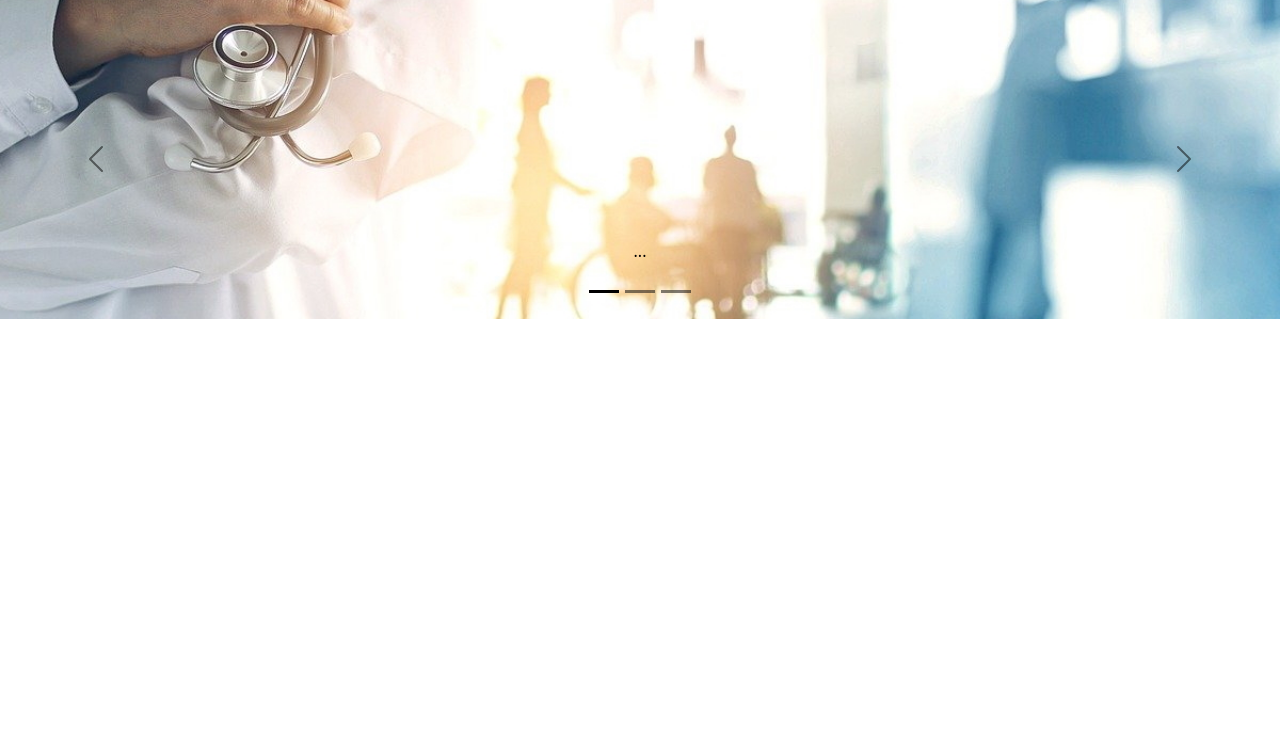
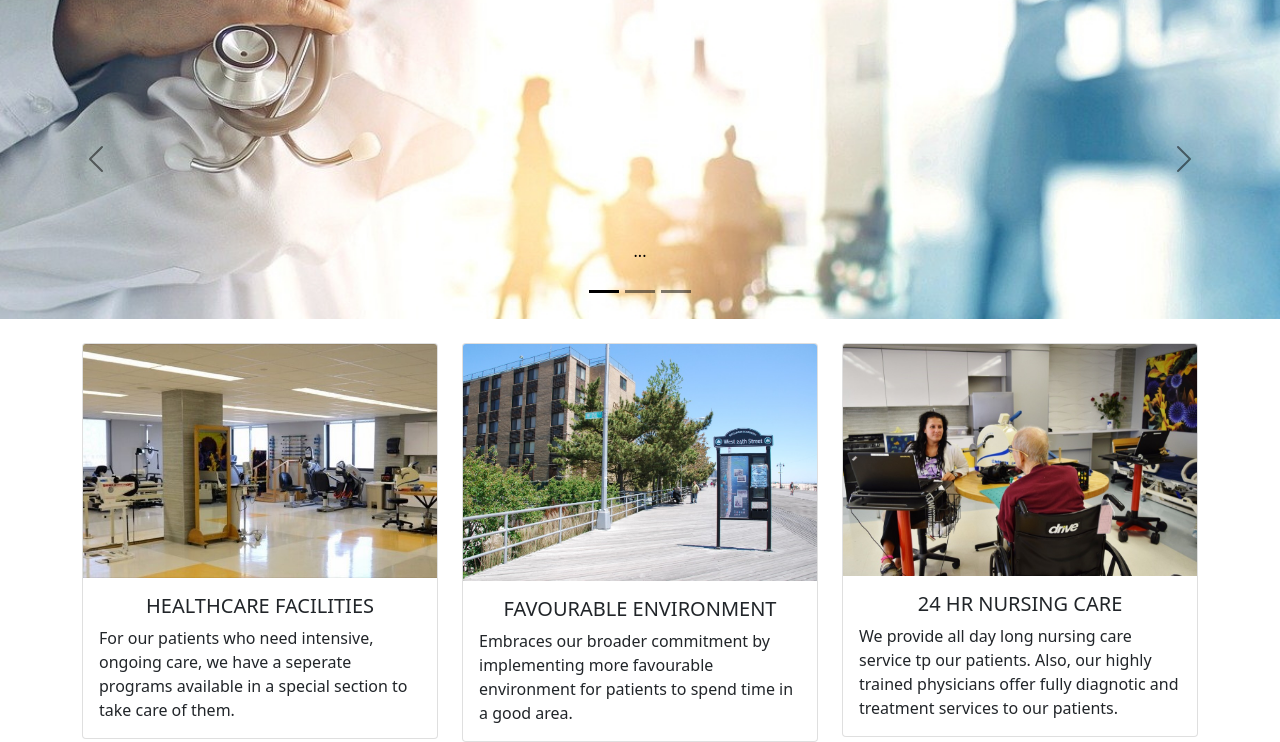
Before and after one commit to jen7777/Hospital-management, a Django app: page / in a window 1280 px wide. Shown: the part 63-805 px from the top of the page. Before the commit the page ends 382 px from the top, so only its background shows below. Run offline with Django 4.2, Linux system fonts and the light colour scheme; some libraries are stand-ins or nearby versions.

Commit message:
Added cards

```diff
--- a/myproject/templates/home.html
+++ b/myproject/templates/home.html
@@ -35,5 +35,49 @@
       <span class="visually-hidden">Next</span>
     </button>
   </div>
+  <br>
+  <div class="container">
+    <div class="row">
+        <div class="col">
+            <div class="card">
+                <img class="card-img-top" src="{% static '/images/gym.jpg'%}" alt="">
+
+                <div class="card-body">
+                    <h5 class="card-title text-center">HEALTHCARE FACILITIES</h5>
+                    <p class="card-text">
+                        For our patients who need intensive, ongoing care, we have a seperate programs available in a special section to take care of them.
+                    </p>
+
+
+                </div>
+            </div>
+        </div>
+        <div class="col">
+            <div class="card">
+                <img class="card-img-top" src="{% static '/images/location.jpg'%}" alt="">
+
+                <div class="card-body">
+                    <h5 class="card-title text-center">FAVOURABLE ENVIRONMENT</h5>
+                    <p class="card-text">
+                        Embraces our broader commitment by implementing more favourable environment for patients to spend time in a good area.
+                    </p>
+
+                </div>
+            </div>
+        </div>
+        <div class="col">
+            <div class="card">
+                <img class="card-img-top" src="{% static '/images/care.jpg'%}" alt="">
+
+                <div class="card-body">
+                    <h5 class="card-title text-center">24 HR NURSING CARE</h5>
+                    <p class="card-text">
+                        We provide all day long nursing care service tp our patients. Also, our highly trained physicians offer fully diagnotic and treatment services to our patients.
+                    </p>
+                </div>
+            </div>
+        </div>
+    </div>
+</div>
 
 {% endblock %}
--- a/myproject/templates/index.html
+++ b/myproject/templates/index.html
@@ -65,7 +65,7 @@
       integrity="sha384-ka7Sk0Gln4gmtz2MlQnikT1wXgYsOg+OMhuP+IlRH9sENBO0LRn5q+8nbTov4+1p"
       crossorigin="anonymous"></script>
   {% block content %}
-  <h1>Home</h1>
+
   {% endblock %}
   </body>
 
```
Also changed, not shown: myproject/db.sqlite3, myproject/static/images/care.jpg (added), myproject/static/images/gym.jpg (added), myproject/static/images/location.jpg (added).
